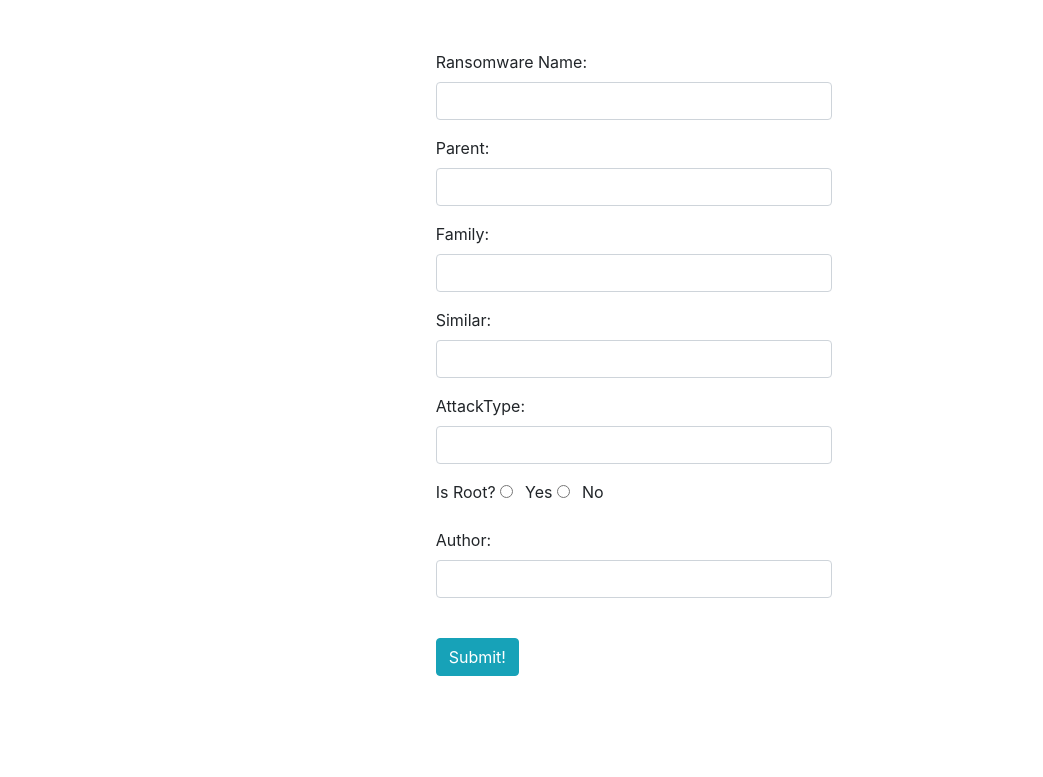
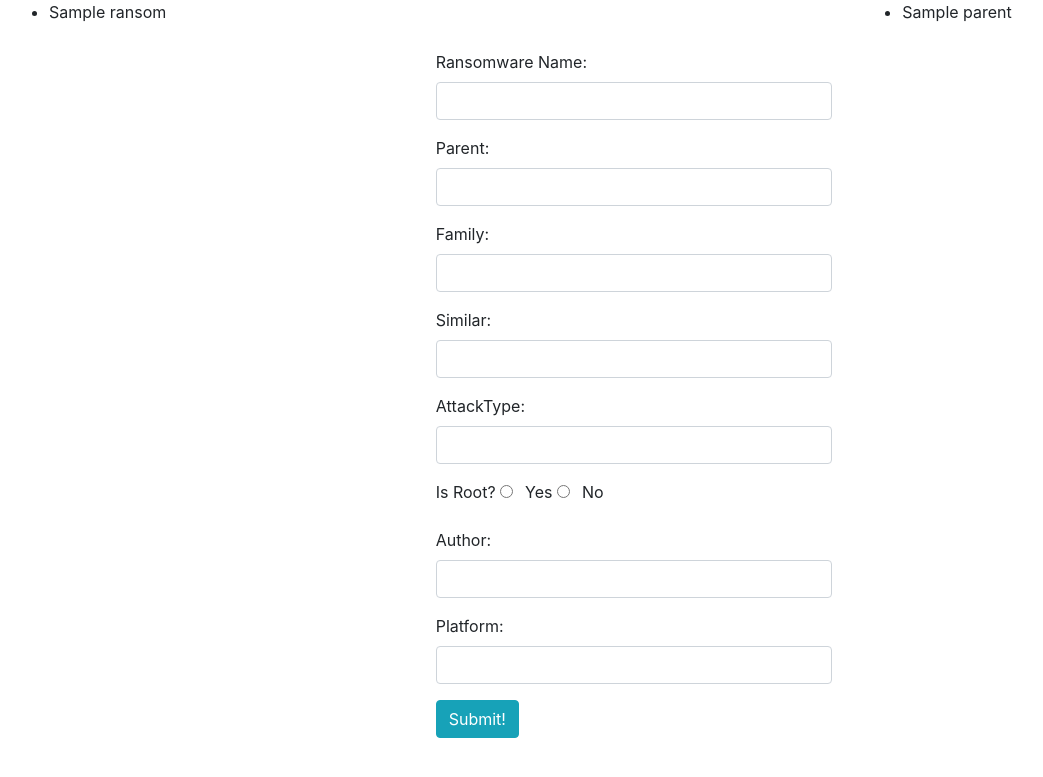
Before and after one commit to miladhazrati75/ranshiearchy, a Django app: template templates/ransomware.html in a window 1280 px wide. Shown: the top 777 px of the page, without its empty margins (6-1049 px from the left). Run offline with Django 3.2, Linux system fonts and the light colour scheme; the template is opened without the code that fills it: most values are stand-ins (such as "Sample title", 1, 10 or a date in 2020); some libraries are stand-ins or nearby versions.

Commit message:
change in templates to remind ransomware parents

```diff
--- a/ransomware/models.py
+++ b/ransomware/models.py
@@ -6,6 +6,7 @@ class Ransomwares(models.Model):
     parent = models.CharField(max_length=200, null=True)
     sibling = models.CharField(max_length=200, null=True)
     family = models.CharField(max_length=200, null=True)
+    platform = models.CharField(max_length=200, default="Windows")
     similar = models.CharField(max_length=200, null=True)
     isroot = models.BooleanField(max_length=200, null=True)
     attacktype = models.CharField(max_length=200, null=True)
--- a/templates/ransomware.html
+++ b/templates/ransomware.html
@@ -11,7 +11,12 @@
 <div class="container-fluid">
     <div class="row">
         <div class="col-4">
+            <ul>
+            {% for ransom in ransomlist %}
+                <li>{{ ransom.ransom_name }}</li>
 
+            {% endfor %}
+            </ul>
         </div>
         <div class="col-4">
             <form action="/ransom" method="post" style="margin-top: 50px">
@@ -19,9 +24,6 @@
                 <div class="form-group">
                     <label for="name">Ransomware Name:</label>
                     <input type="text" class="form-control" name="name" id="names">
-                </div>
-                <div class="salam">
-                    {{ msg }}
                 </div>
                 <div class="form-group">
                     <label for="parent">Parent:</label>
@@ -46,14 +48,23 @@
                 </div>
                 <div class="form-group">
                     <label for="author">Author:</label>
-                    <input type="text" class="form-control" name="author"><br>
+                    <input type="text" class="form-control" name="author">
+                </div>
+                <div class="form-group">
+                    <label for="platform">Platform:</label>
+                    <input type="text" class="form-control" name="platform">
                 </div>
                 <button type="submit" id="salam" class="btn btn-info">Submit!</button>
 
             </form>
         </div>
         <div class="col-4">
+            <ul>
+            {% for parent in parentslist %}
+                <li>{{ parent }}</li>
 
+            {% endfor %}
+            </ul>
         </div>
     </div>
 </div>
--- a/templates/sample.html
+++ b/templates/sample.html
@@ -32,6 +32,10 @@
         <input type="text" class="form-control" name="email">
     </div>
     <div class="form-group">
+        <label for="social_id">Social ID:</label>
+        <input type="text" class="form-control" name="social_id">
+    </div>
+    <div class="form-group">
         <label for="wallettype">Wallet Type:</label>
         <input type="text" class="form-control" name="wallettype">
     </div>
```
Also changed, not shown: ransomware/views.py (+14 -5 lines), ransomware/functions.py (line endings or trailing spaces), ransomware/migrations/0001_initial.py (deleted).
